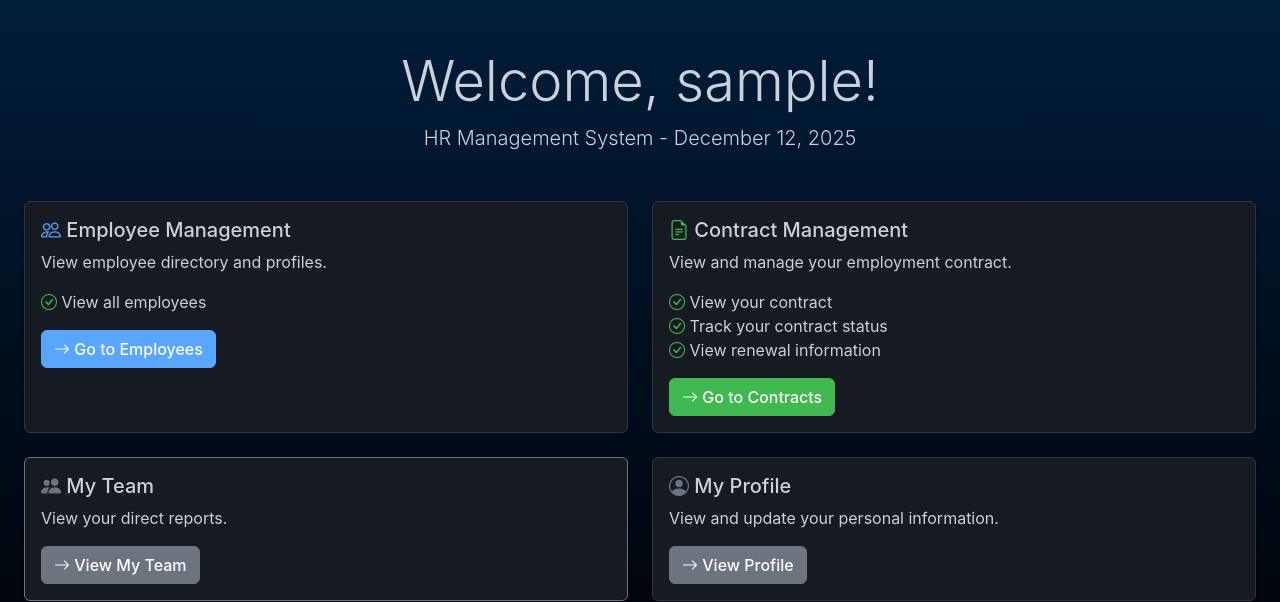
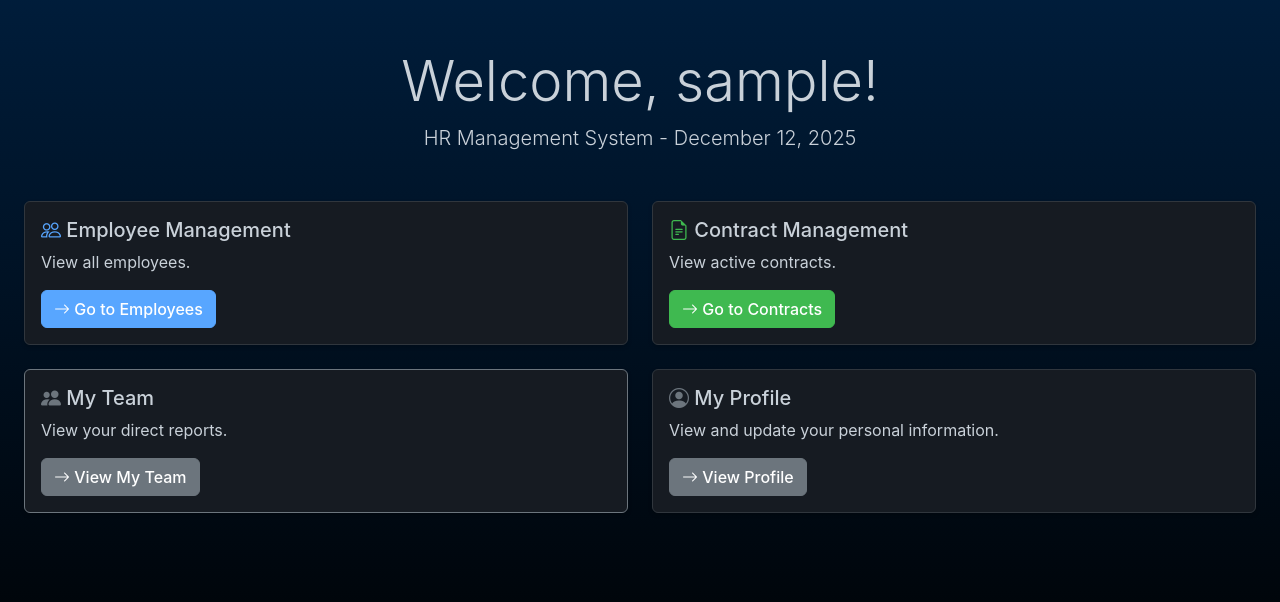
Before and after one commit to Adham-Walaa/StaffCraft, an ASP.NET Core app: page / in a window 1280 px wide. Shown: the part 57-659 px from the top of the page. Run offline with ASP.NET Core 8, Linux system fonts and the light colour scheme; the visitor is signed in with stand-in values (Sample User, id 1); style sheets or scripts are compiled from the project's sources.

Commit message:
Simplify Employee Management and Contract Management card text based on user roles
Co-authored-by: gasTSK <204622103+gasTSK@users.noreply.github.com>

```diff
--- a/MS3WebApp/WebAppSystem/WebAppSystem/Views/Home/Index.cshtml
+++ b/MS3WebApp/WebAppSystem/WebAppSystem/Views/Home/Index.cshtml
@@ -19,22 +19,13 @@
                             <i class="bi bi-people text-primary"></i> Employee Management
                         </h5>
                         @if (Context.Session.GetString("UserRoles")?.Contains("HR Administrator") == true ||
-                             Context.Session.GetString("UserRoles")?.Contains("System Administrator") == true ||
-                             Context.Session.GetString("UserRoles")?.Contains("Line Manager") == true)
+                             Context.Session.GetString("UserRoles")?.Contains("System Administrator") == true)
                         {
-                            <p class="card-text">View, manage, and update employee profiles and information.</p>
-                            <ul class="list-unstyled">
-                                <li><i class="bi bi-check-circle text-success"></i> View all employees</li>
-                                <li><i class="bi bi-check-circle text-success"></i> Update personal details</li>
-                                <li><i class="bi bi-check-circle text-success"></i> Manage emergency contacts</li>
-                            </ul>
+                            <p class="card-text">View all employees and update employee details.</p>
                         }
                         else
                         {
-                            <p class="card-text">View employee directory and profiles.</p>
-                            <ul class="list-unstyled">
-                                <li><i class="bi bi-check-circle text-success"></i> View all employees</li>
-                            </ul>
+                            <p class="card-text">View all employees.</p>
                         }
                         <a asp-controller="Employees" asp-action="Index" class="btn btn-primary">
                             <i class="bi bi-arrow-right"></i> Go to Employees
@@ -51,24 +42,13 @@
                             <i class="bi bi-file-earmark-text text-success"></i> Contract Management
                         </h5>
                         @if (Context.Session.GetString("UserRoles")?.Contains("HR Administrator") == true ||
-                             Context.Session.GetString("UserRoles")?.Contains("System Administrator") == true ||
-                             Context.Session.GetString("UserRoles")?.Contains("Line Manager") == true)
+                             Context.Session.GetString("UserRoles")?.Contains("System Administrator") == true)
                         {
-                            <p class="card-text">Create, renew, and manage employment contracts.</p>
-                            <ul class="list-unstyled">
-                                <li><i class="bi bi-check-circle text-success"></i> View active contracts</li>
-                                <li><i class="bi bi-check-circle text-success"></i> Track expiring contracts</li>
-                                <li><i class="bi bi-check-circle text-success"></i> Renew contracts</li>
-                            </ul>
+                            <p class="card-text">View and renew contracts.</p>
                         }
                         else
                         {
-                            <p class="card-text">View and manage your employment contract.</p>
-                            <ul class="list-unstyled">
-                                <li><i class="bi bi-check-circle text-success"></i> View your contract</li>
-                                <li><i class="bi bi-check-circle text-success"></i> Track your contract status</li>
-                                <li><i class="bi bi-check-circle text-success"></i> View renewal information</li>
-                            </ul>
+                            <p class="card-text">View active contracts.</p>
                         }
                         <a asp-controller="Contracts" asp-action="Index" class="btn btn-success">
                             <i class="bi bi-arrow-right"></i> Go to Contracts
```
